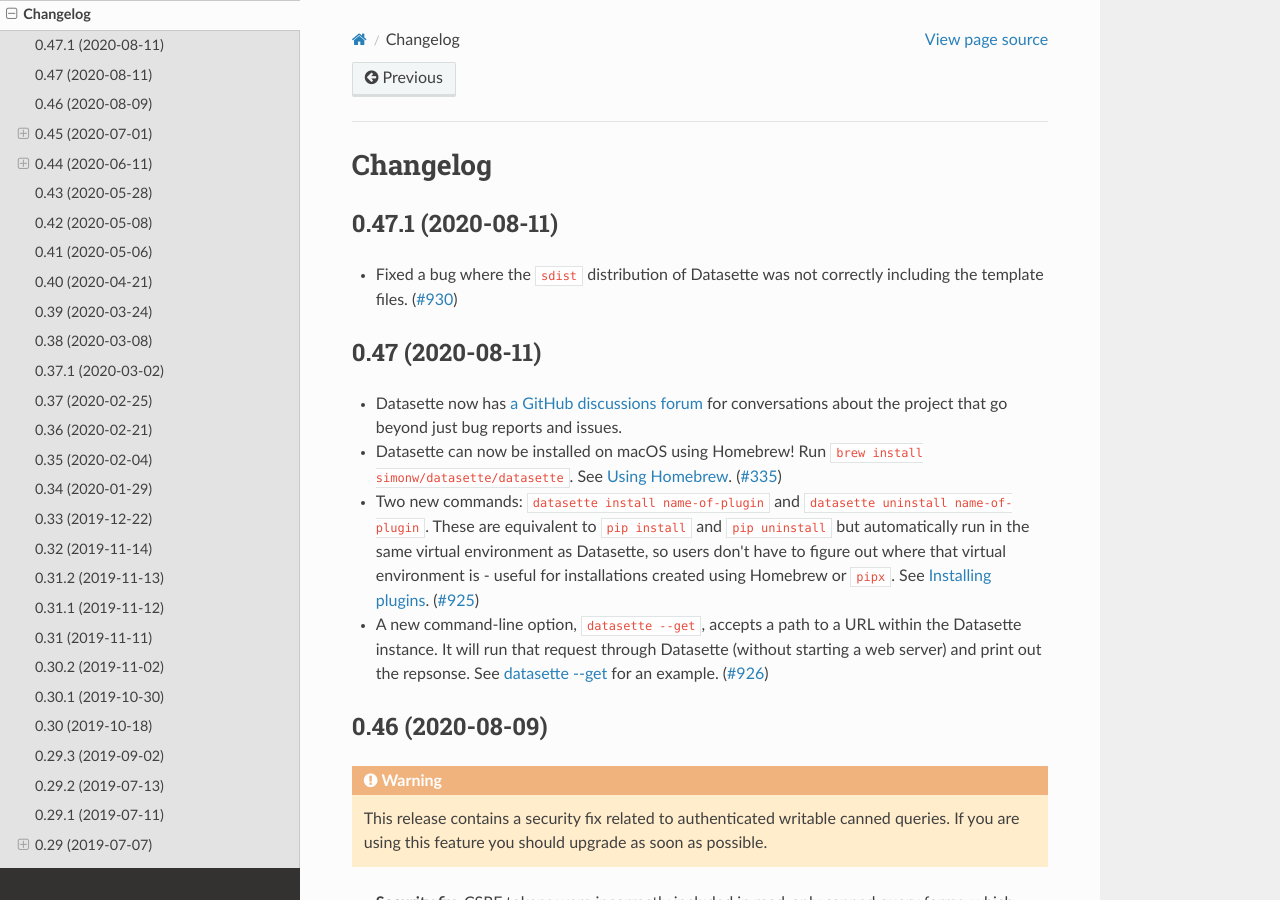
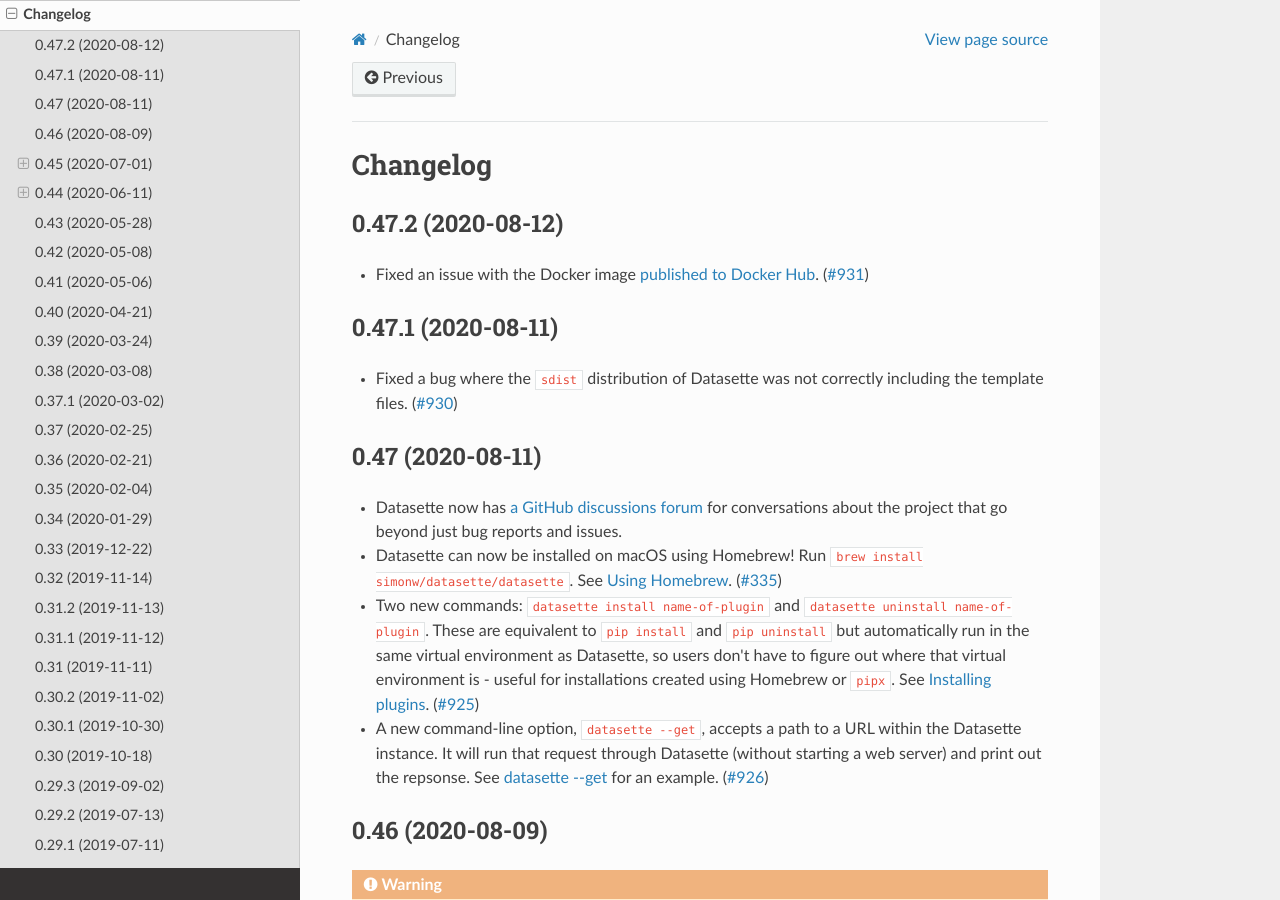
Before and after one commit to simonw/datasette, a Sphinx documentation site: the page built from docs/changelog.rst, in a window 1280 px wide and 900 px high. Built offline with Sphinx 7.4.7 and the Read the Docs theme 2.0.0, drawn with Linux system fonts in a browser that asks for light colours.

Commit message:
Release 0.47.2
Refs #931

```diff
--- a/docs/changelog.rst
+++ b/docs/changelog.rst
@@ -3,6 +3,13 @@
 =========
 Changelog
 =========
+
+.. _v0_47_2:
+
+0.47.2 (2020-08-12)
+-------------------
+
+- Fixed an issue with the Docker image `published to Docker Hub <https://hub.docker.com/r/datasetteproject/datasette>`__. (`#931 <https://github.com/simonw/datasette/issues/931>`__)
 
 .. _v0_47_1:
 
```
